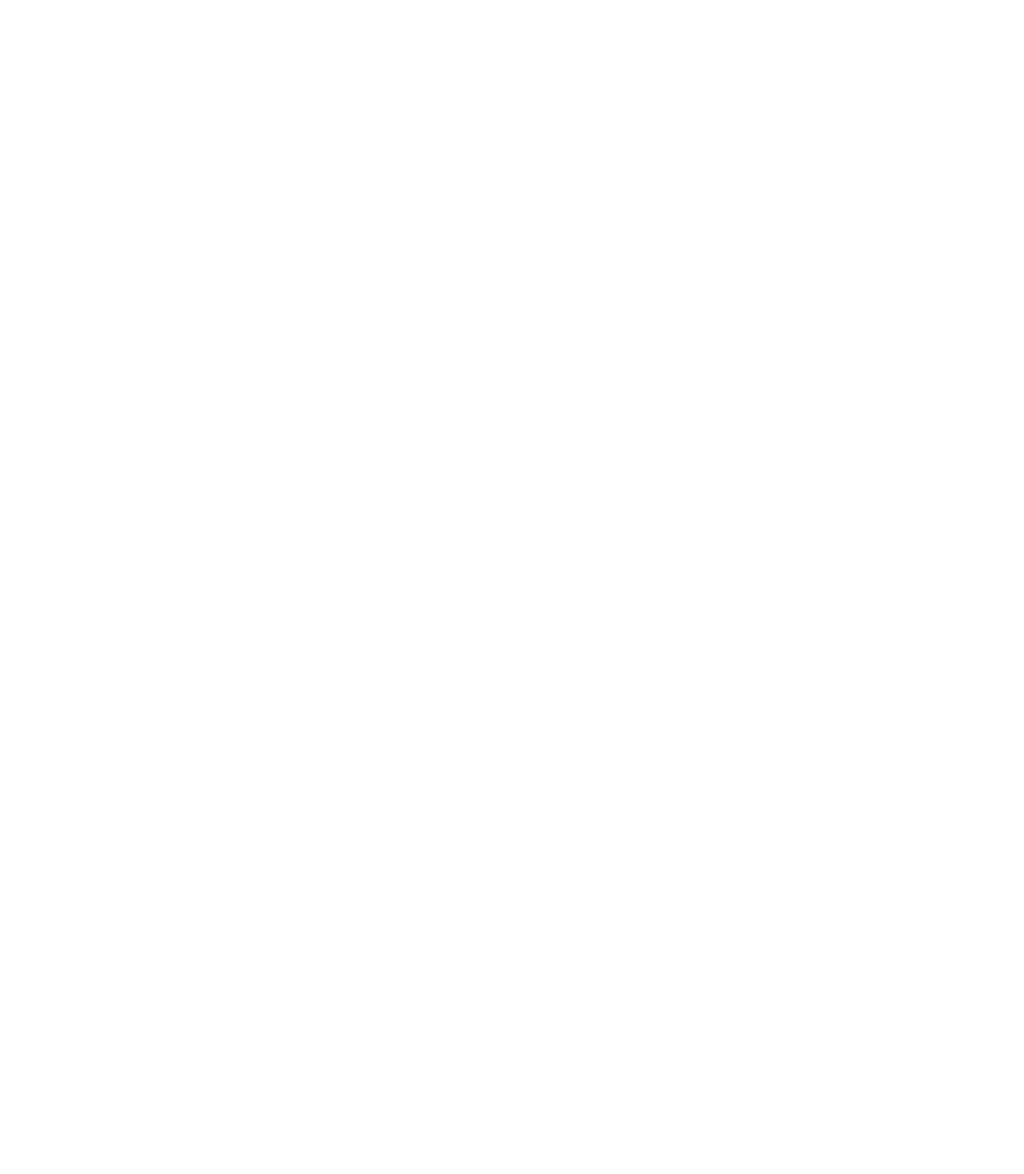
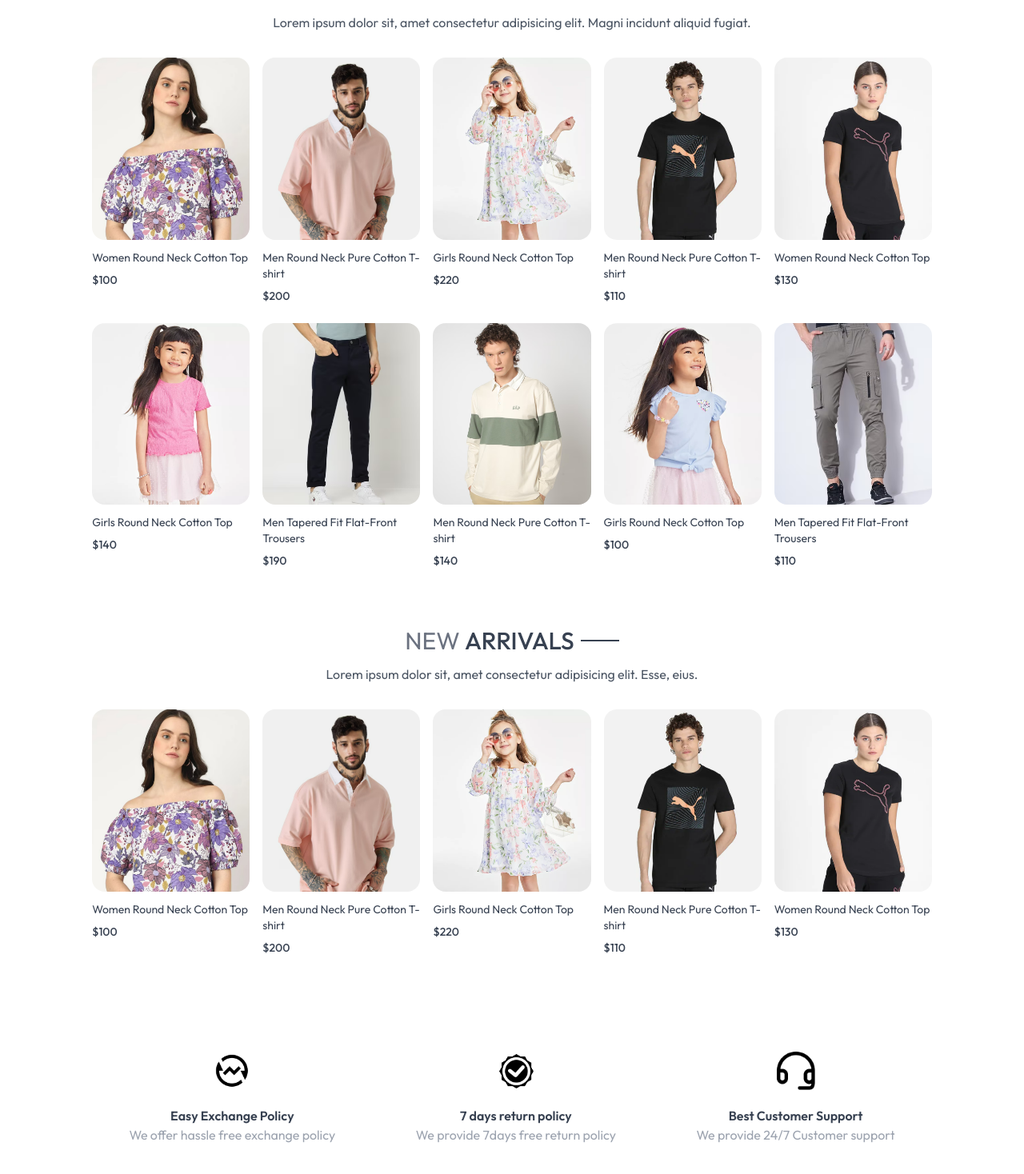
Before and after one commit to playDev11/E-commerce, a React (Vite) app: page / in a window 1280 px wide. Shown: the part 606-2074 px from the top of the page at 80% size. Before the commit the page ends 800 px from the top, so only its background shows below. Built offline with nearby package versions, Linux system fonts and the light colour scheme.

Commit message:
Updated Navbar component with Link and img tags, refactored Context provider, added new components to Home page, and made CSS changes.

```diff
--- /dev/null
+++ b/src/Components/BestSeller.jsx
@@ -0,0 +1,37 @@
+import React, { useContext, useEffect, useState } from 'react'
+import { shopContext } from '../Context/context'
+import Title from './Title'
+import ProductItem from './ProductItem'
+
+const BestSeller = () => {
+  const { products } = useContext(shopContext)
+  const [bestSeller, setBestSeller] = useState([])
+
+  useEffect(() => {
+    const bestProduct = products.filter((item)=>(item.bestseller));
+    setBestSeller(bestProduct.slice(0,5))
+  },[])
+  return (
+    <div className="my-10">
+      <div className="text-center text-3xl py-8">
+        <Title text1={'NEW'} text2={'ARRIVALS'} />
+        <p className="w-3/4 m-auto text-xs sm:text-sm md:text-base text-gray-600">
+          Lorem ipsum dolor sit, amet consectetur adipisicing elit. Esse, eius.
+        </p>
+      </div>
+      <div className="grid grid-cols-2 sm:grid-cols-3 md:grid-cols-4 lg:grid-cols-5 gap-4 gap-y-6">
+        {bestSeller.map((item, index)=> (
+          <ProductItem
+            key={index}
+            id={item._id}
+            name={item.name}
+            image={item.image}
+            price={item.price}
+          />
+        ))}
+      </div>
+    </div>
+  )
+}
+
+export default BestSeller
--- /dev/null
+++ b/src/Components/LatestCollection.jsx
@@ -0,0 +1,35 @@
+import React, { useContext, useEffect, useState } from 'react'
+import { shopContext } from '../Context/context'
+import Title from './Title'
+import ProductItem from './ProductItem'
+
+const LatestCollection = () => {
+  const { products } = useContext(shopContext)
+  const [latestProducts, setLatestProducts] = useState([])
+  console.log(products)
+
+  useEffect(() => {
+    setLatestProducts(products.slice(0, 10))
+  }, [])
+  return (
+    <div className="my-10">
+      <div className="text-center py-8 text-3xl">
+        <Title text1={'LATEST'} text2={'COLLECTIONS'} />
+        <p className="w-3/4 m-auto text-xs sm:text-sm md:text-base text-gray-600">
+          Lorem ipsum dolor sit, amet consectetur adipisicing elit. Magni
+          incidunt aliquid fugiat.
+        </p>
+      </div>
+      <div className='grid grid-cols-2 sm:grid-cols-3 md:grid-cols-4 lg:grid-cols-5 gap-4 gap-y-6 rounded-2xl'>
+        {
+            latestProducts.map((item,index)=>(
+                <ProductItem key={index} id={item._id} image={item.image} name={item.name} price={item.price} />
+            ))
+        }
+      </div>
+
+    </div>
+  )
+}
+
+export default LatestCollection
--- a/src/Components/Navbar.jsx
+++ b/src/Components/Navbar.jsx
@@ -5,7 +5,9 @@
   const [visible, setVisible] = useState(false);
   return (
     <div className="flex items-center justify-between py-5 font-medium">
+      <Link to={'/'}>
         <img src={assets.logo} className="w-36" alt="" />
+      </Link>
       <ul className="hidden sm:flex gap-5 text-sm text-gray-700">
         <NavLink to="/" className="flex flex-col items-center gap-1">
           <p>Home</p>
@@ -47,33 +49,57 @@
             12
           </p>
         </Link>
-        <img onClick={()=> setVisible(true)}
+        <img
+          onClick={() => setVisible(true)}
           src={assets.menu_icon}
           className="w-5 cursor-pointer sm:hidden"
           alt=""
         />
       </div>
       {/* Sidebar Menu for sm */}
-      <div className={`absolute top-0 right-0 bottom-0 overflow-hidden  bg-white transition-all ${visible ? 'w-full' : "w-0"}`}>
-        <div className='flex flex-col text-gray-600'>
-          <div onClick={()=>setVisible(false)} className='flex items-center gap-4 p-3 cursor-pointer'>
-              <img src={assets.dropdown_icon} className='h-4 rotate-180' alt="" />
+      <div
+        className={`absolute top-0 right-0 bottom-0 overflow-hidden  bg-white transition-all ${
+          visible ? 'w-full' : 'w-0'
+        }`}
+      >
+        <div className="flex flex-col text-gray-600">
+          <div
+            onClick={() => setVisible(false)}
+            className="flex items-center gap-4 p-3 cursor-pointer"
+          >
+            <img src={assets.dropdown_icon} className="h-4 rotate-180" alt="" />
             <p>Back</p>
           </div>
           <ul className="flex flex-col gap-5 text-lg text-gray-700">
-        <NavLink onClick={()=> setVisible(false)}  to="/" className="flex flex-col items-center gap-1 py-2 pl-6 border">
+            <NavLink
+              onClick={() => setVisible(false)}
+              to="/"
+              className="flex flex-col items-center gap-1 py-2 pl-6 border"
+            >
               <p>Home</p>
               <hr className="w-2/3 border-none h-[1.5px] bg-gray-700 hidden " />
             </NavLink>
-        <NavLink onClick={()=> setVisible(false)} to="/collection" className="flex flex-col items-center gap-1">
+            <NavLink
+              onClick={() => setVisible(false)}
+              to="/collection"
+              className="flex flex-col items-center gap-1"
+            >
               <p>Collection</p>
               <hr className="w-2/3 border-none h-[1.5px] bg-gray-700 hidden" />
             </NavLink>
-        <NavLink onClick={()=> setVisible(false)} to="/about" className="flex flex-col items-center gap-1">
+            <NavLink
+              onClick={() => setVisible(false)}
+              to="/about"
+              className="flex flex-col items-center gap-1"
+            >
               <p>About</p>
               <hr className="w-2/3 border-none h-[1.5px] bg-gray-700 hidden" />
             </NavLink>
-        <NavLink onClick={()=> setVisible(false)} to="/contact" className="flex flex-col items-center gap-1">
+            <NavLink
+              onClick={() => setVisible(false)}
+              to="/contact"
+              className="flex flex-col items-center gap-1"
+            >
               <p>Contact</p>
               <hr className="w-2/3 border-none h-[1.5px] bg-gray-700 hidden" />
             </NavLink>
--- /dev/null
+++ b/src/Components/NewsLetterBox.jsx
@@ -0,0 +1,17 @@
+import React from 'react'
+
+const NewsLetterBox = () => {
+  return (
+    <div className='text-center'>
+        <p className='text-2xl font-medium text-gray-800'>Subscribe now & Get 20% Off</p>
+        <p className='text-gray-400 mt-3'>Lorem ipsum dolor sit amet consectetur, adipisicing elit. Labore, quis placeat.</p>
+        <form action="">
+            <input className='w-full sm:flex-1 outline-none' type="email" placeholder='Enter Your Email' />
+            <button type='submit' className='bg-black text-white text-xs px-10 py-4'>Subscribe</button>
+        </form>
+
+    </div>
+  )
+}
+
+export default NewsLetterBox
--- /dev/null
+++ b/src/Components/OurPolicy.jsx
@@ -0,0 +1,26 @@
+import React from 'react'
+import { assets } from '../assets/frontend_assets/assets'
+
+const OurPolicy = () => {
+  return (
+    <div className='flex flex-col sm:flex-row justify-around gap-12 sm:gap-2 text-center py-20 text-xs sm:text-sm md:text-base text-gray-700'>
+        <div>
+            <img src={assets.exchange_icon} className='w-12 m-auto mb-5' alt="" />
+            <p className='font-semibold'>Easy Exchange Policy</p>
+            <p className='text-gray-400'>We offer hassle free exchange policy</p>
+        </div>
+        <div>
+            <img src={assets.quality_icon} className='w-12 m-auto mb-5' alt="" />
+            <p className='font-semibold'>7 days return policy</p>
+            <p className='text-gray-400'>We provide 7days free return policy</p>
+        </div>
+        <div>
+            <img src={assets.support_img} className='w-12 m-auto mb-5' alt="" />
+            <p className='font-semibold'>Best Customer Support</p>
+            <p className='text-gray-400'>We provide 24/7 Customer support</p>
+        </div>
+    </div>
+  )
+}
+
+export default OurPolicy
--- /dev/null
+++ b/src/Components/ProductItem.jsx
@@ -0,0 +1,28 @@
+import React, { useContext } from 'react'
+import { shopContext } from '../Context/context'
+import { Link } from 'react-router-dom'
+
+const ProductItem = ({ id, image, name, price }) => {
+  const { currency } = useContext(shopContext)
+  return (
+    <Link className="text-gray-700 cursor-pointer" to={`/product/${id}`}>
+      <div className="relative overflow-hidden">
+        <img
+          className="w-full h-auto transition-transform duration-500 ease-in-out transform hover:scale-110 rounded-2xl"
+          src={image[0]}
+          alt=""
+        />
+        <div className="absolute inset-0 bg-blue-900 bg-opacity-30 flex items-center justify-center text-white opacity-0 hover:opacity-100 transition-opacity duration-500">
+          <p>{name}</p>
+        </div>
+      </div>
+      <p className="pt-3 pb-2 text-sm">{name}</p>
+      <p className="text-sm  font-medium">
+        {currency}
+        {price}
+      </p>
+    </Link>
+  )
+}
+
+export default ProductItem
--- /dev/null
+++ b/src/Components/Title.jsx
@@ -0,0 +1,12 @@
+import React from 'react'
+
+const Title = ({text1, text2}) => {
+  return (
+    <div className='inline-flex gap-2 items-center mb-3'>
+        <p className='text-gray-500'>{text1} <span className='text-gray-700 font-medium'>{text2}</span></p>
+        <p className='w-8 sm:w-12 h-[1px] sm:h-[2px] bg-gray-700'></p>
+    </div>
+  )
+}
+
+export default Title
--- a/src/Context/context.jsx
+++ b/src/Context/context.jsx
@@ -3,7 +3,7 @@
 
 export const shopContext = createContext();
 
-const shopContextProvider = (props)=>{
+const ShopContextProvider = (props)=>{
     const currency = "$"
     const delivery_fee = 10;
 
@@ -18,3 +18,5 @@
         </shopContext.Provider>
     )
 }
+
+export default ShopContextProvider;
--- a/src/Pages/Home.jsx
+++ b/src/Pages/Home.jsx
@@ -1,10 +1,16 @@
 import React from 'react'
 import Hero from '../Components/Hero'
+import LatestCollection from '../Components/LatestCollection'
+import BestSeller from '../Components/BestSeller'
+import OurPolicy from '../Components/OurPolicy'
 
 const Home = () => {
   return (
     <div>
         <Hero/>
+        <LatestCollection/>
+        <BestSeller/>
+        <OurPolicy/>
     </div>
   )
 }
--- a/src/index.css
+++ b/src/index.css
@@ -3,17 +3,22 @@
 @tailwind components;
 @tailwind utilities;
 
-
-a.active hr{
-    display: block;
-    transition: 0.5s;
+a.active hr {
+  display: block;
+  transition: 0.5s;
 }
-*{
-    font-family: "Outfit", sans-serif;
+* {
+  font-family: 'Outfit', sans-serif;
 }
 .outfit-uniquifier {
-  font-family: "Outfit", sans-serif;
+  font-family: 'Outfit', sans-serif;
   font-optical-sizing: auto;
   font-weight: 400;
   font-style: normal;
 }
+@media (max-width: 640px) {
+  a .active {
+    background-color: black;
+    color: white;
+  }
+}
--- a/src/main.jsx
+++ b/src/main.jsx
@@ -2,9 +2,12 @@
 import App from './App.jsx'
 import './index.css'
 import { BrowserRouter } from 'react-router-dom'
+import ShopContextProvider from './Context/context.jsx'
 
 createRoot(document.getElementById('root')).render(
   <BrowserRouter>
-    <App />
-  </BrowserRouter>,
+    <ShopContextProvider>
+      <App />
+    </ShopContextProvider>
+  </BrowserRouter>
 )
```
Lines whose indentation alone changed are shown as unchanged.
